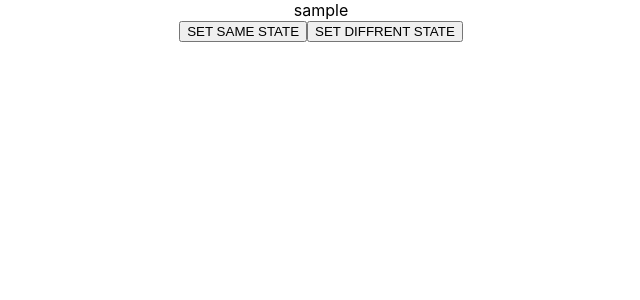
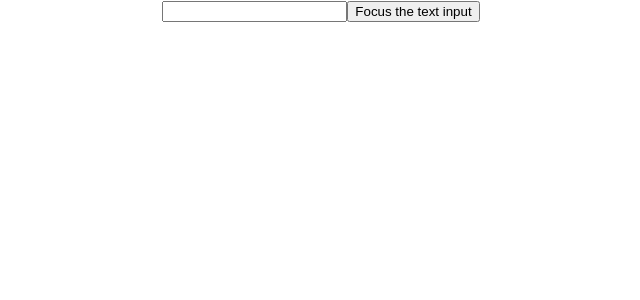
Before and after one commit to sanketjo96/react-training-challenges, a React (Create React App) app in the folder my-app/: page / in a window 1280 px wide. Shown: the top 300 px of the page, without its empty margins (319-959 px from the left). Built offline with nearby package versions, Linux system fonts and the light colour scheme.

Commit message:
adding changes for input ref

```diff
--- a/my-app/src/App.js
+++ b/my-app/src/App.js
@@ -1,10 +1,10 @@
 import './App.css';
-import Parent from './Sample/Parent';
+import InputParent from './Sample/InputParent';
 
 function App() {
   return (
     <div className="App">
-      <Parent></Parent>
+      <InputParent></InputParent>
     </div>
   );
 }
--- /dev/null
+++ b/my-app/src/Sample/CustomTextInput.jsx
@@ -0,0 +1,32 @@
+import React, { Component } from 'react'
+
+
+/**
+ * 1. Note the way we are creating a ref using createRef, attaching to node and acting
+ * 2. Test with callback method (diff btwn using current and direct access)
+ */
+export default class CustomTextInput extends Component {
+    constructor() {
+        super()
+        this.textInput = React.createRef()
+    }
+
+    focusTextInput = () => {
+        this.textInput.current.focus()
+    }
+
+    render() {
+        return (
+            <div>
+                <input
+                    type="text"
+                    ref={this.textInput} />
+                <input
+                    type="button"
+                    value="Focus the text input"
+                    onClick={this.focusTextInput}
+                />
+            </div>
+        )
+    }
+}
--- /dev/null
+++ b/my-app/src/Sample/InputParent.jsx
@@ -0,0 +1,23 @@
+import React, { Component } from 'react'
+import CustomTextInput from './CustomTextInput'
+
+/**
+ * 1. Note the way we are accessing child instance and triggering its
+ * method.
+ */
+export default class InputParent extends Component {
+    constructor() {
+        super()
+        this.customInput = React.createRef()
+    }
+
+    focusTextInput = () => {
+        this.customInput.focusTextInput()
+    }
+
+    render() {
+        return (
+            <div> <CustomTextInput ref={this.customInput}></CustomTextInput></div>
+        )
+    }
+}
--- a/my-app/src/Sample/Parent.jsx
+++ /dev/null
@@ -1,26 +0,0 @@
-import React, { Component } from 'react'
-import PureComponentWidget from './PureComponent'
-
-export default class Parent extends Component {
-    constructor() {
-        super()
-        this.state = {
-            label: 'sample'
-        }
-    }
-
-
-    onInputChange = (data) => {
-        this.setState({ label: data })
-    }
-
-    render() {
-        return (
-            <>
-                <PureComponentWidget name={this.state.label}></PureComponentWidget>
-                <button onClick={() => this.onInputChange('sample')}>SET SAME STATE</button>
-                <button onClick={() => this.onInputChange('new sample')}>SET DIFFRENT STATE</button>
-            </>
-        )
-    }
-}
--- a/my-app/src/Sample/PureComponent.jsx
+++ /dev/null
@@ -1,10 +0,0 @@
-import React, { PureComponent } from 'react'
-
-export default class PureComponentWidget extends PureComponent {
-  render() {
-    console.log('PureComponentWidget')
-    return (
-      <div>{this.props.name}</div>
-    )
-  }
-}
```
